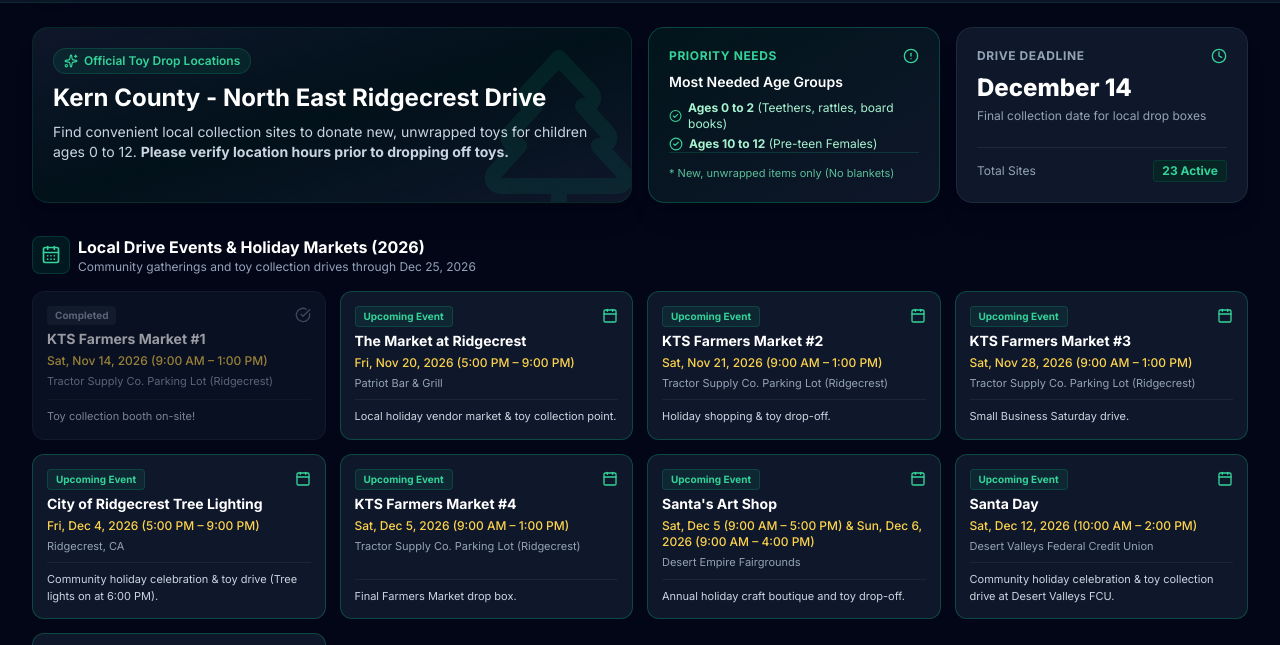
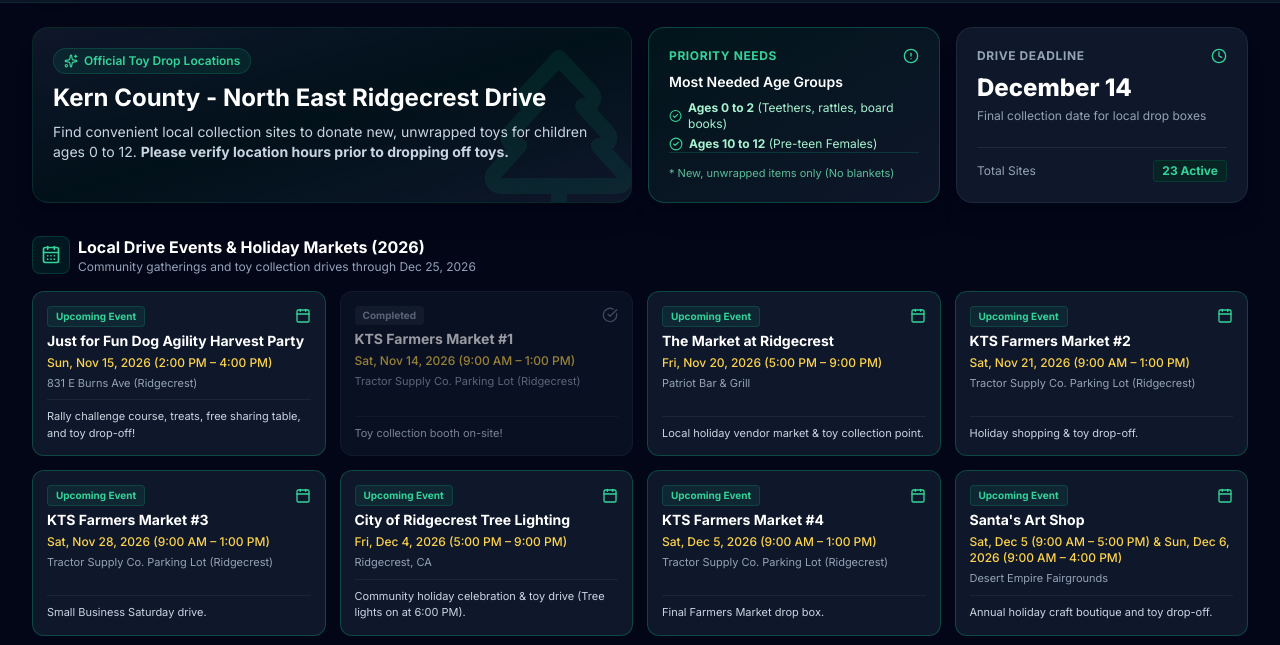
Before and after one commit to ridgecrestca-toysfortots/toys-for-tots-map, a plain HTML site: page index.html in a window 1280 px wide. Shown: the part 110-755 px from the top of the page. Drawn offline with nearby package versions, Linux system fonts and the light colour scheme.

Commit message:
Add new event for Dog Agility Harvest Party

```diff
--- a/index.html
+++ b/index.html
@@ -296,6 +296,7 @@
         ];
 
         const localEvents = [
+            { id: 107, title: "Just for Fun Dog Agility Harvest Party", location: "831 E Burns Ave (Ridgecrest)", dateStr: "2026-11-15T16:00:00", displayDate: "Sun, Nov 15, 2026 (2:00 PM – 4:00 PM)", desc: "Rally challenge course, treats, free sharing table, and toy drop-off!" },
             { id: 99, title: "KTS Farmers Market #1", location: "Tractor Supply Co. Parking Lot (Ridgecrest)", dateStr: "2026-11-14T13:00:00", displayDate: "Sat, Nov 14, 2026 (9:00 AM – 1:00 PM)", desc: "Toy collection booth on-site!" },
             { id: 98, title: "The Market at Ridgecrest", location: "Patriot Bar & Grill", dateStr: "2026-11-20T21:00:00", displayDate: "Fri, Nov 20, 2026 (5:00 PM – 9:00 PM)", desc: "Local holiday vendor market & toy collection point." },
             { id: 100, title: "KTS Farmers Market #2", location: "Tractor Supply Co. Parking Lot (Ridgecrest)", dateStr: "2026-11-21T13:00:00", displayDate: "Sat, Nov 21, 2026 (9:00 AM – 1:00 PM)", desc: "Holiday shopping & toy drop-off." },
```
